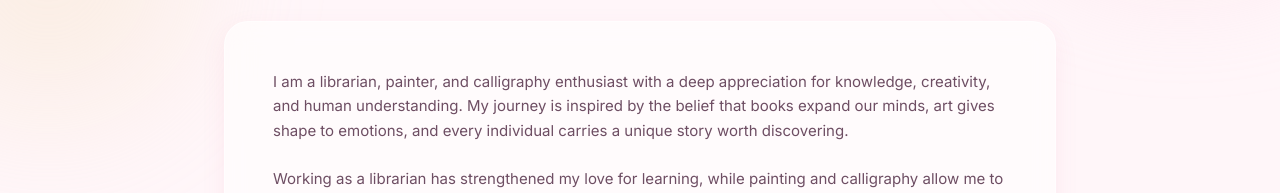
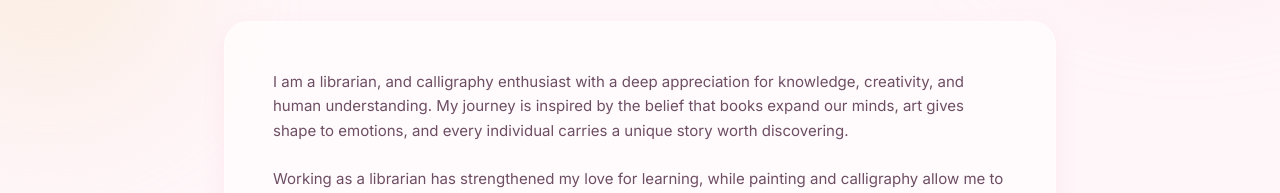
Before and after one commit to maryamnaveed-spec/Maryam_Naveed_Portfolio, a Next.js app: page /about in a window 1280 px wide. Shown: the part 409-602 px from the top of the page. Built offline with nearby package versions, Linux system fonts and the light colour scheme; no server answers; the database is empty.

Commit message:
Update page.tsx

```diff
--- a/app/about/page.tsx
+++ b/app/about/page.tsx
@@ -50,7 +50,7 @@ export default async function AboutPage() {
 
           <div className="glass-card border border-borderpink rounded-3xl p-8 sm:p-12 card-shadow space-y-6 text-inksoft text-[15px] leading-relaxed">
             <p>
-              I am a librarian, painter, and calligraphy enthusiast with a deep
+              I am a librarian, and calligraphy enthusiast with a deep
               appreciation for knowledge, creativity, and human understanding.
               My journey is inspired by the belief that books expand our
               minds, art gives shape to emotions, and every individual carries
```
